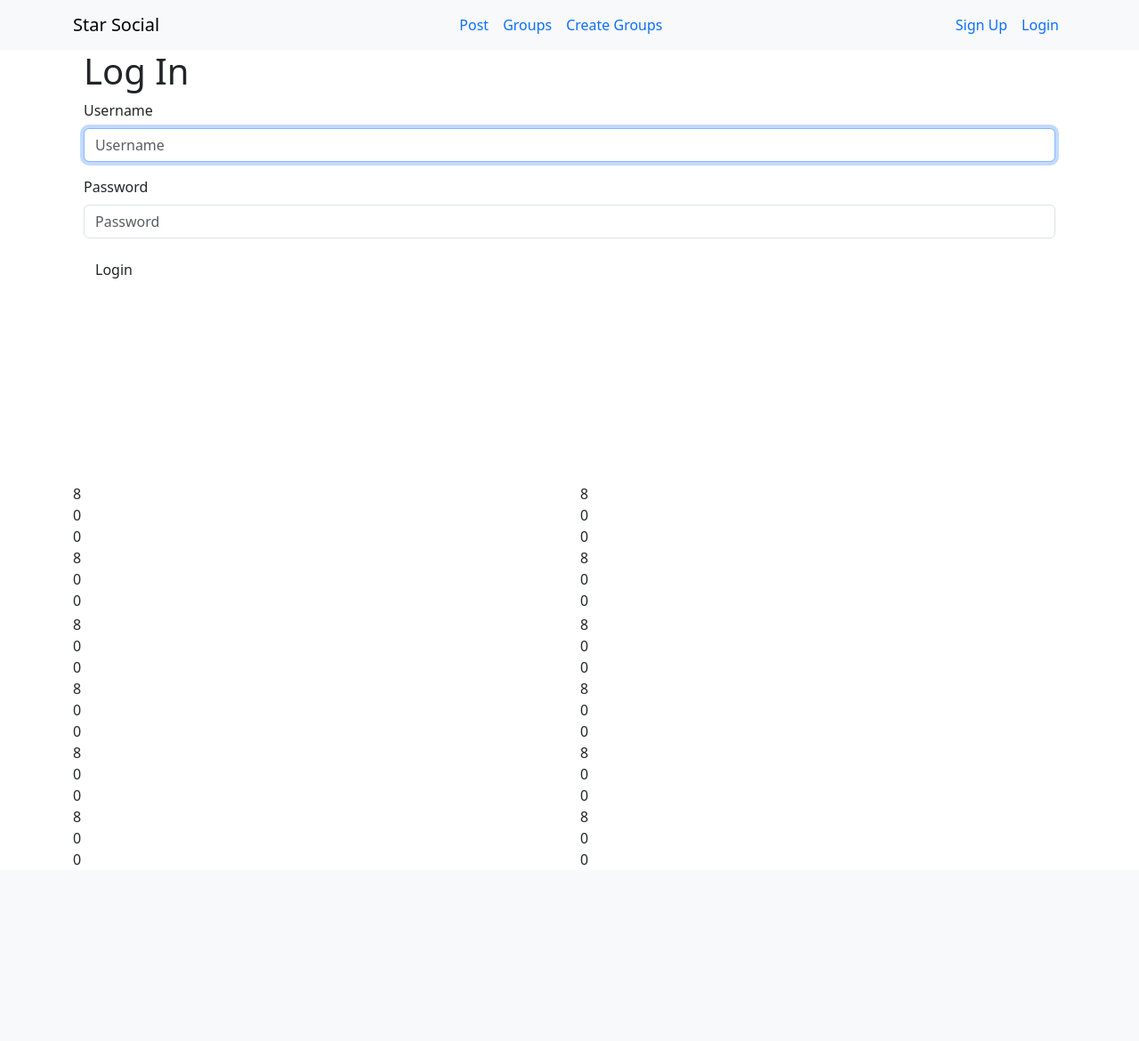
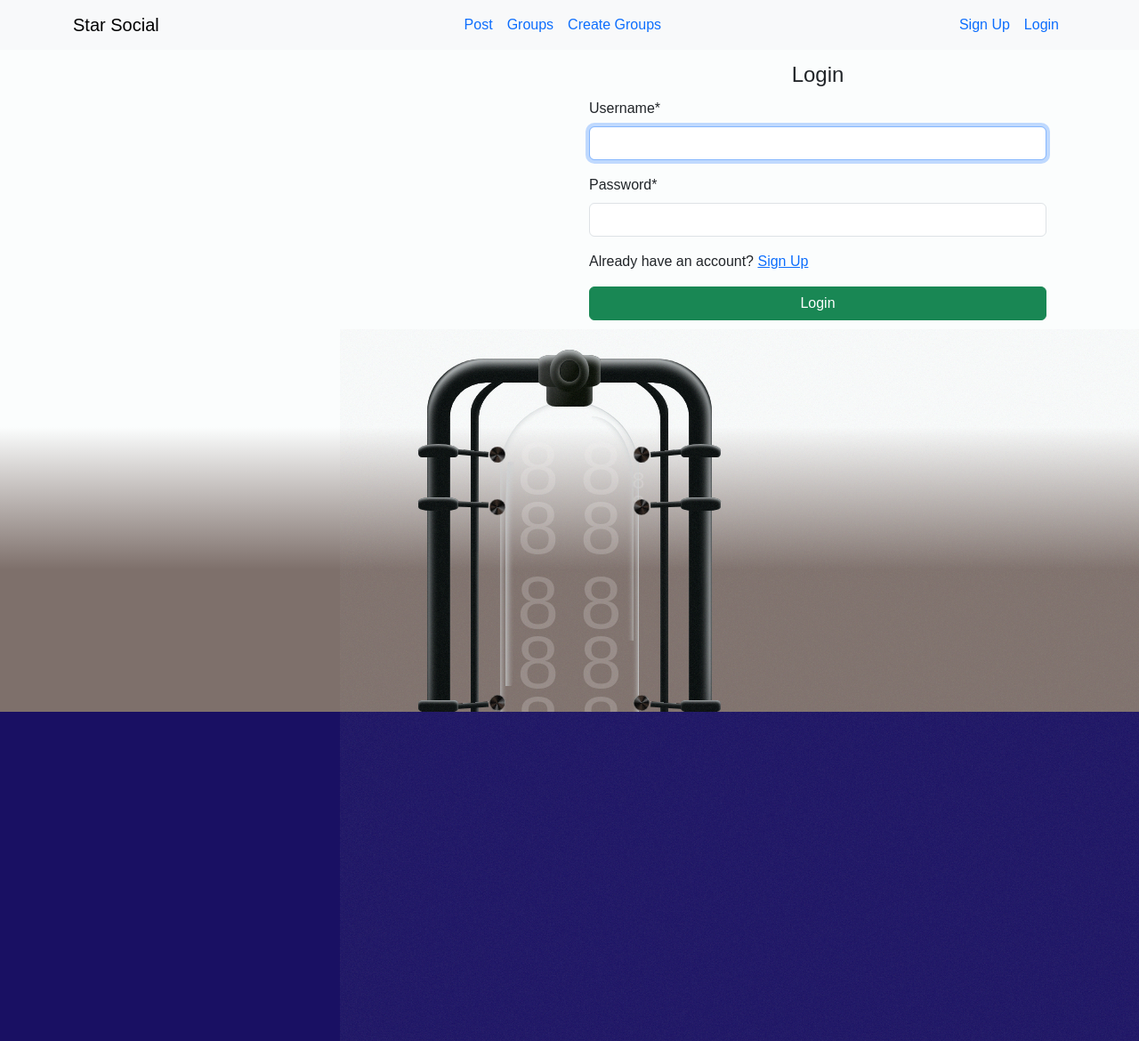
Before and after one commit to chegeharrison/SImple_social-clone, a Django app: page /auth/login/ in a window 1280 px wide; the page is wider, and only the part inside the window is pictured. Shown: that part at 89% size. Before the commit the page ends 972 px from the top of that part, so only its background shows below. Run offline with Django 5.2, Linux system fonts and the light colour scheme; a map, chart or similar area stays blank; some libraries are stand-ins or nearby versions; some web fonts are replaced.

Commit message:
fixed login and signup page

```diff
--- a/requirements.txt
+++ b/requirements.txt
@@ -8,9 +8,8 @@
 defusedxml==0.7.1
 Django==4.2.9
 django-allauth==0.60.1
-django-bootstrap-v5==1.0.11
+
 django-bootstrap3==23.6
-django-bootstrap5==23.4
 django-braces==1.15.0
 django-crispy-forms==2.1
 django-markdown==0.8.4
--- a/simplesocial/settings.py
+++ b/simplesocial/settings.py
@@ -43,6 +43,7 @@
     'django_bootstrap5',
     "misaka",
     'crispy_forms',
+    'crispy_bootstrap5',
     # "django_markdown",
     "braces",
     "accounts",
@@ -138,5 +139,5 @@
 
 DEFAULT_AUTO_FIELD = "django.db.models.BigAutoField"
 
-CRISPY_TEMPLATE_PACK = 'bootstrap5'
 CRISPY_ALLOWED_TEMPLATE_PACKS = "bootstrap5"
+CRISPY_TEMPLATE_PACK = "bootstrap5"
--- a/static/css/master.css
+++ b/static/css/master.css
@@ -13,6 +13,12 @@
     padding-top: 100px;
    border: 10px solid red;
   }
+  .loginpage{
+    /* border: 2px solid black; */
+    border-radius: 5%;
+    padding: 10px;
+
+  }
   #note {
     position: absolute;
     color: rgba(249,241,204,1);
@@ -26,11 +32,6 @@
   }
 
 body {
-    display: flex;
-    flex-direction: row;
-    flex-wrap: wrap;
-    justify-content: center;
-    align-items: center;
     margin: 0;
     background: linear-gradient(#fbfdfd 60vh, #7e706b 80vh);
     font-family: 'Montserrat', sans-serif;
--- a/templates/groups/group_list.html
+++ b/templates/groups/group_list.html
@@ -32,12 +32,12 @@
                 {{group.description_html|safe}}
                 <div class="row">
                     <div class="col-md-4">
-                        <span class="badge">{{group.members.count }}</span>
+                        <span class="badge bg-warning text-dark">{{group.members.count }}</span>
                         Member{{group.members.count|pluralize}}
                     </div>
 
                     <div class="col-md-4">
-                        <span class="badge" > {{ group.posts.count }}</span>
+                        <span class="badge bg-warning text-dark">{{ group.posts.count }}</span>
                         Post{{ group.posts.count|pluralize }}
                     </div>
                 </div>
--- a/templates/home/base.html
+++ b/templates/home/base.html
@@ -20,7 +20,7 @@
 
     <!-- Optional theme -->
 
-    <link rel="stylesheet" href="{% static 'cs/master.css' %}">
+    <link rel="stylesheet" href="{% static 'css/master.css' %}">
 
 
 </head>
--- a/templates/registration/login.html
+++ b/templates/registration/login.html
@@ -1,15 +1,32 @@
 {% extends "home/base.html" %}
-{% load bootstrap3 %}
+{% load crispy_forms_filters %}
+{% load crispy_forms_tags %}
+
 {% block content %}
+<div class="container">
+    <div class="row">
+      <div class="col">
+        <!-- first part of the grid -->
+      </div>
+      <div class="col">
+        <form action="" method="POST" class="loginpage">
+            {% csrf_token %}
+                <fieldset class="form-group">
+                    <legend class="text-center">Login</legend>
+                    {{ form|crispy }}
+                </fieldset>
 
-<div class="container">
+                <p>Already have an account?
+                    <a class="location" href="{% url 'accounts:signup' %}">Sign Up</a>
+                </p>
+                    <div class="form-group">
+                        <button class="btn btn-success" style="width: 100%">Login</button>
+                    </div>
+        </form>
+      </div>
+    </div>
 
-    <h1>Log In</h1>
-    <form action="" method="POST">
-        {% csrf_token %}
-        {% bootstrap_form form %}
-        <input type="submit" class="btn btn-default" value="Login">
-    </form>
+
 </div>
 
 
```
Also changed, not shown: templates/registration/signup.html (+21 -7 lines).
